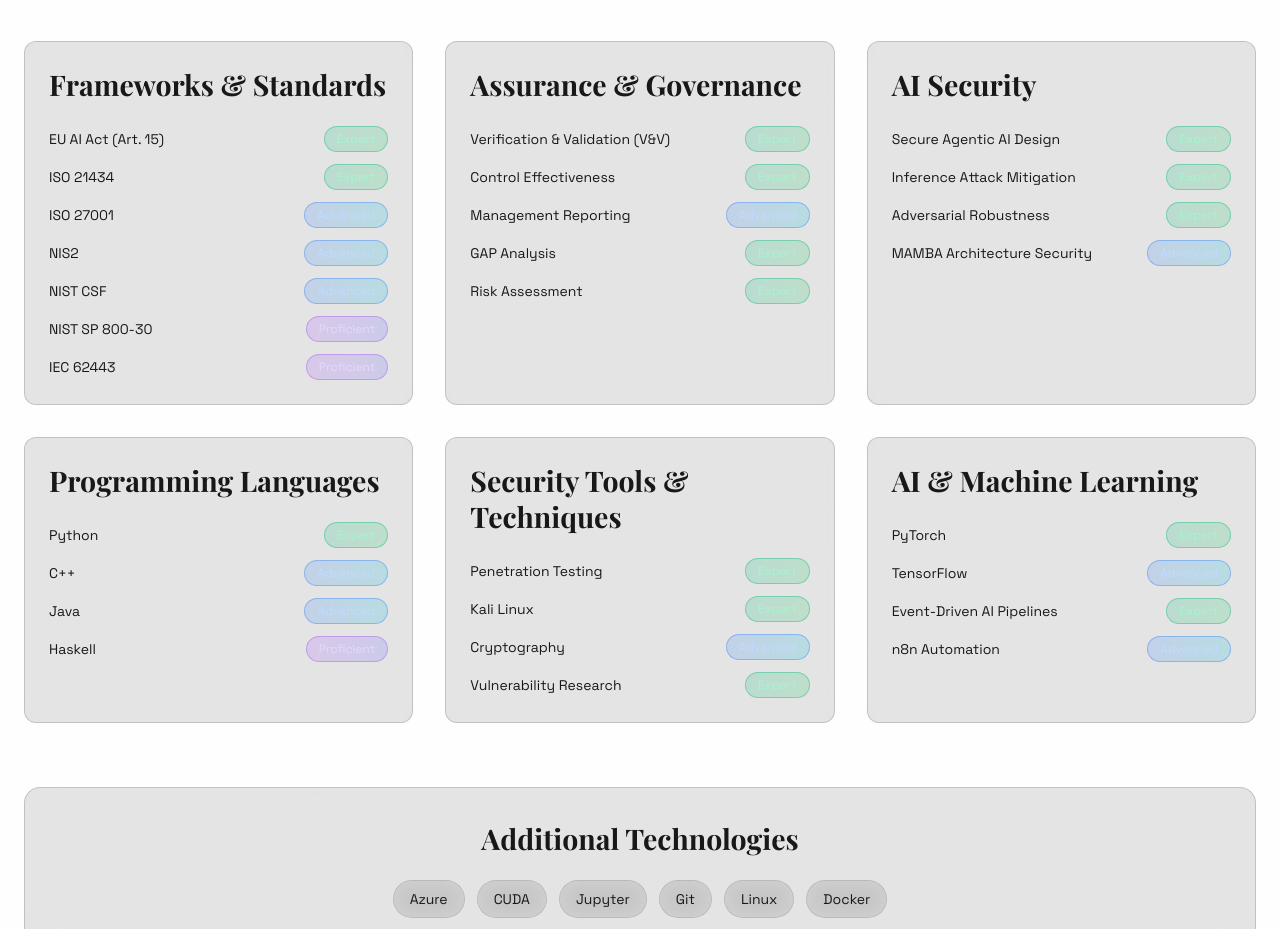
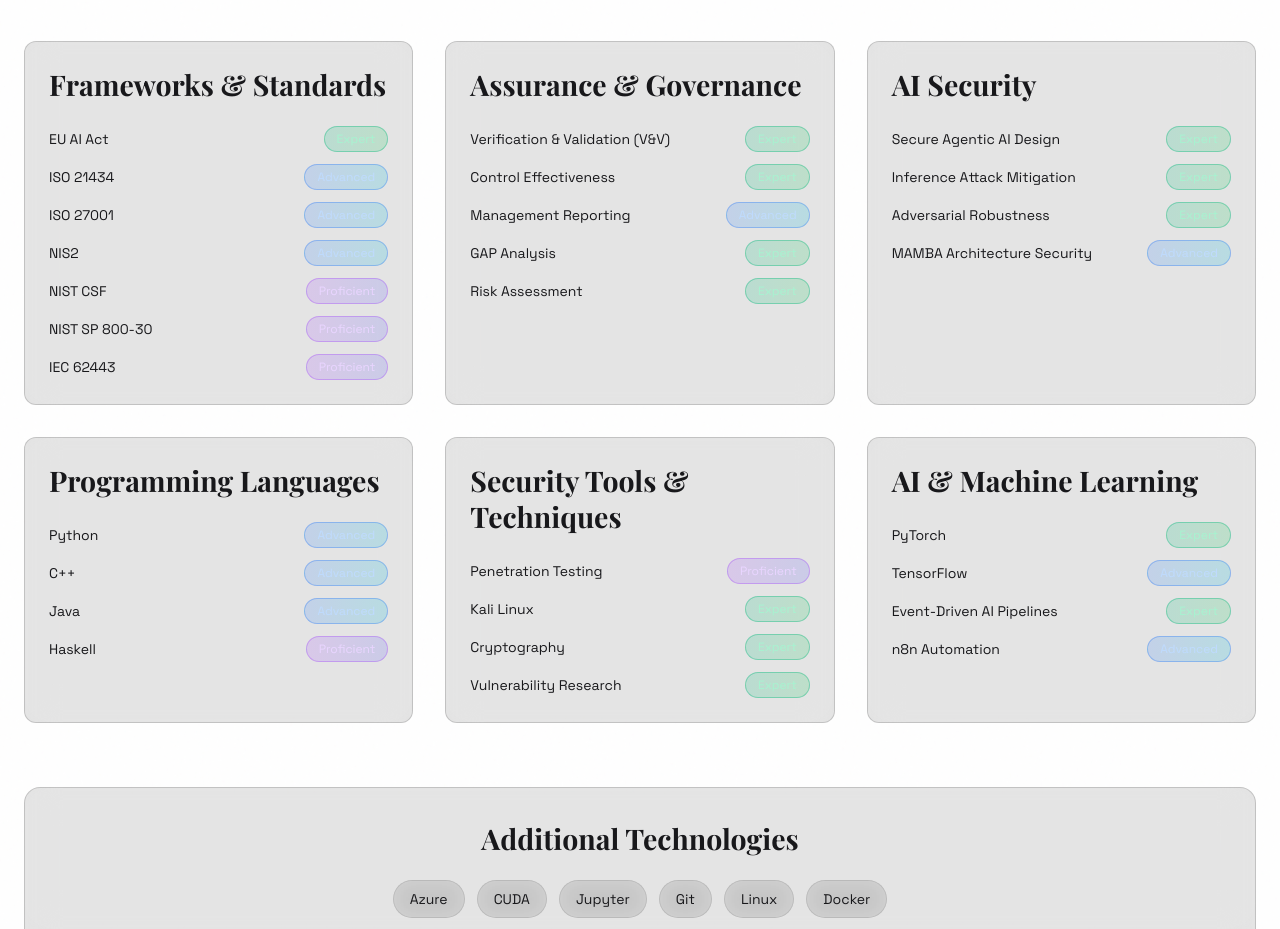
Before and after one commit to BarisAtik/portfolio, a Next.js app: page / in a window 1280 px wide. Shown: the part 5180-6109 px from the top of the page. Built offline with nearby package versions, Linux system fonts and the light colour scheme.

Commit message:
Update skill levels in Skills.tsx

```diff
--- a/components/Skills.tsx
+++ b/components/Skills.tsx
@@ -8,11 +8,11 @@
   {
     category: 'Frameworks & Standards',
     skills: [
-      { name: 'EU AI Act (Art. 15)', level: 'Expert' },
-      { name: 'ISO 21434', level: 'Expert' },
+      { name: 'EU AI Act', level: 'Expert' },
+      { name: 'ISO 21434', level: 'Advanced' },
       { name: 'ISO 27001', level: 'Advanced' },
       { name: 'NIS2', level: 'Advanced' },
-      { name: 'NIST CSF', level: 'Advanced' },
+      { name: 'NIST CSF', level: 'Proficient' },
       { name: 'NIST SP 800-30', level: 'Proficient' },
       { name: 'IEC 62443', level: 'Proficient' },
     ],
@@ -39,7 +39,7 @@
   {
     category: 'Programming Languages',
     skills: [
-      { name: 'Python', level: 'Expert' },
+      { name: 'Python', level: 'Advanced' },
       { name: 'C++', level: 'Advanced' },
       { name: 'Java', level: 'Advanced' },
       { name: 'Haskell', level: 'Proficient' },
@@ -48,9 +48,9 @@
   {
     category: 'Security Tools & Techniques',
     skills: [
-      { name: 'Penetration Testing', level: 'Expert' },
+      { name: 'Penetration Testing', level: 'Proficient' },
       { name: 'Kali Linux', level: 'Expert' },
-      { name: 'Cryptography', level: 'Advanced' },
+      { name: 'Cryptography', level: 'Expert' },
       { name: 'Vulnerability Research', level: 'Expert' },
     ],
   },
```
